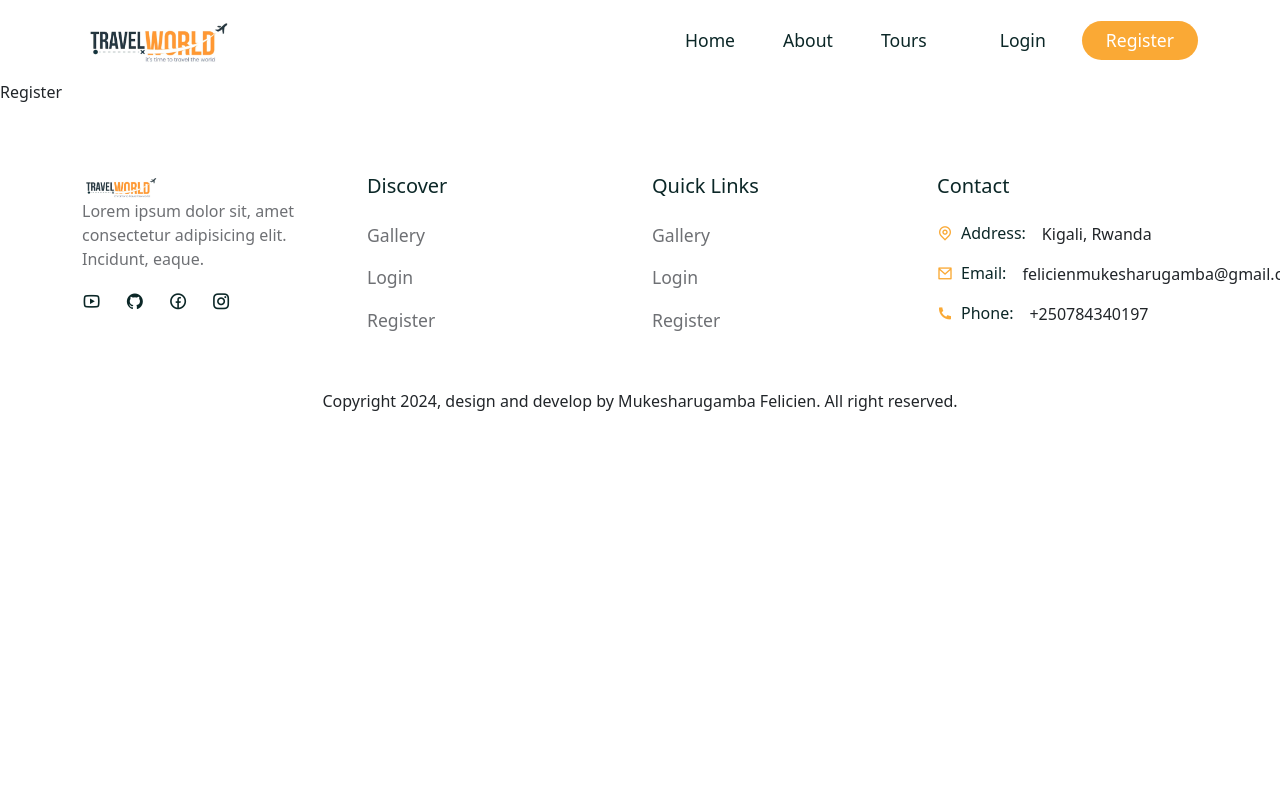
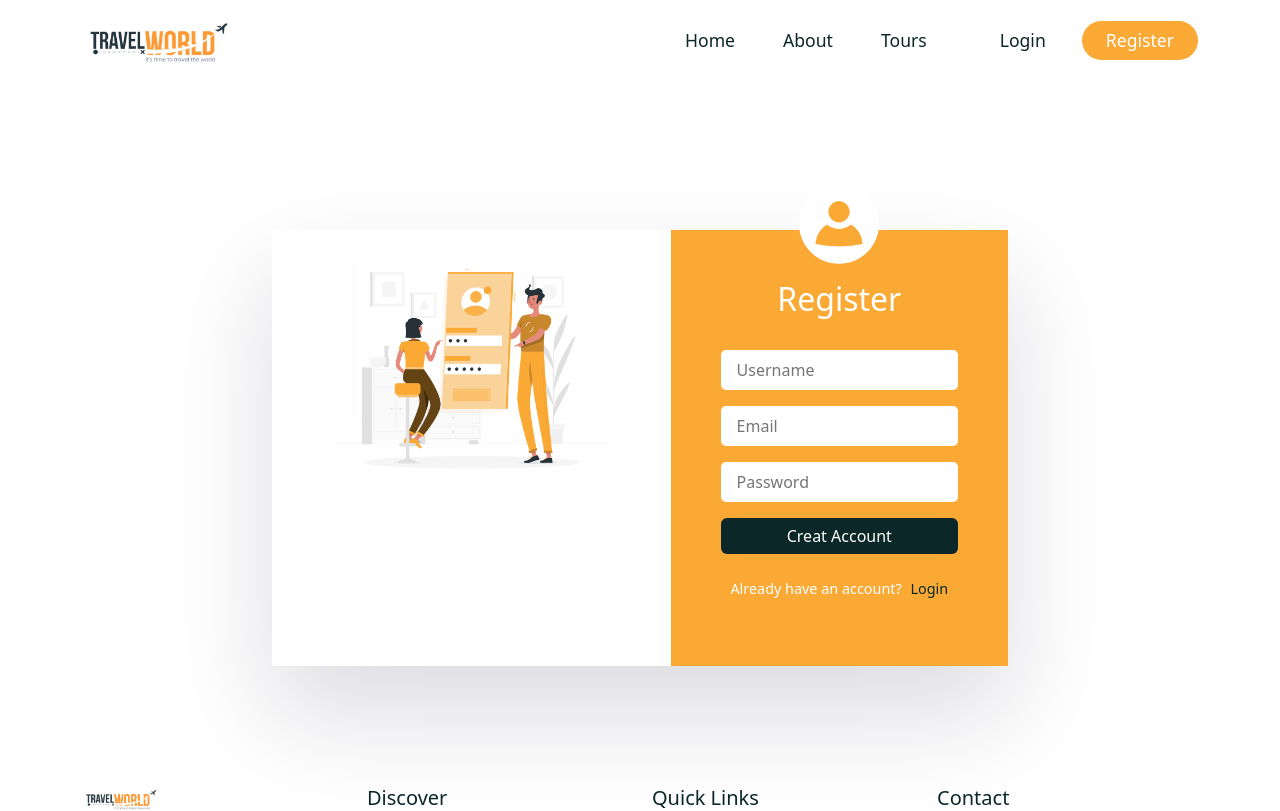
Before and after one commit to Felicien1992/Tour-full-project, a React (Create React App) app in the folder frontend/: page /register in a window 1280 px wide. Shown: the top 811 px of the page. Built offline with nearby package versions, Linux system fonts and the light colour scheme; a web font is replaced by a local one.

Commit message:
finished login & register form

```diff
--- a/frontend/src/pages/Login.jsx
+++ b/frontend/src/pages/Login.jsx
@@ -1,7 +1,77 @@
-import React from 'react'
+import React, { useState } from 'react'
+
+import { Container, Row, Col, Form, FormGroup, Button } from 'reactstrap'
+import { Link } from 'react-router-dom'
+import '../styles/login.css'
+
+import loginImg from '../assets/images/login.png'
+import userIcon from '../assets/images/user.png'
 
 const Login = () => {
-  return <div>Login</div>
-};
+  const [credentials, setCredentials] = useState({
+    email: undefined,
+    password: undefined,
+  });
 
-export default Login;
+  const handleChange = (e) => {
+    setCredentials((prev) => ({ ...prev, [e.target.id]: e.target.value }))
+  };
+
+  const handleclick = e =>{
+    e.preventDefault()
+  }
+  return (
+    <section>
+      <Container>
+        <Row>
+          <Col lg="8" className="m-auto">
+            <div className="login__container d-flex justify-content-between">
+              <div className="login__img">
+                <img src={loginImg} alt="" />
+              </div>
+
+              <div className="login__form">
+                <div className="user">
+                  <img src={userIcon} alt="" />
+                </div>
+                <h2>Login</h2>
+
+                <Form onSubmit={handleclick}>
+                  <FormGroup>
+                    <input
+                      type="email"
+                      placeholder="Email"
+                      required
+                      id="email"
+                      onChange={handleChange}
+                    />
+                  </FormGroup>
+                  <FormGroup>
+                    <input
+                      type="password"
+                      placeholder="Password"
+                      required
+                      id="password"
+                      onChange={handleChange}
+                    />
+                  </FormGroup>
+                  <Button
+                    className="btn secondary__btn auth__btn"
+                    type="submit"
+                  >
+                    Login
+                  </Button>
+                </Form>
+                <p>
+                  Don't have an account? <Link to="/register">Create</Link>{' '}
+                </p>
+              </div>
+            </div>
+          </Col>
+        </Row>
+      </Container>
+    </section>
+  )
+}
+
+export default Login
--- a/frontend/src/pages/Register.jsx
+++ b/frontend/src/pages/Register.jsx
@@ -1,7 +1,87 @@
-import React from 'react'
+import React, { useState } from 'react'
+
+import { Container, Row, Col, Form, FormGroup, Button } from 'reactstrap'
+import { Link } from 'react-router-dom'
+import '../styles/login.css'
+
+import registerImg from '../assets/images/login.png'
+import userIcon from '../assets/images/user.png'
 
 const Register = () => {
-  return <div>Register</div>
-};
+  const [credentials, setCredentials] = useState({
+    userName: undefined,
+    email: undefined,
+    password: undefined,
+  })
 
-export default Register;
+  const handleChange = (e) => {
+    setCredentials((prev) => ({ ...prev, [e.target.id]: e.target.value }))
+  }
+
+  const handleclick = (e) => {
+    e.preventDefault()
+  }
+  return (
+    <section>
+      <Container>
+        <Row>
+          <Col lg="8" className="m-auto">
+            <div className="login__container d-flex justify-content-between">
+              <div className="login__img">
+                <img src={registerImg} alt="" />
+              </div>
+
+              <div className="login__form">
+                <div className="user">
+                  <img src={userIcon} alt="" />
+                </div>
+                <h2>Register</h2>
+
+                <Form onSubmit={handleclick}>
+                  <FormGroup>
+                    <input
+                      type="text"
+                      placeholder="Username"
+                      required
+                      id="username"
+                      onChange={handleChange}
+                    />
+                  </FormGroup>
+                  <FormGroup>
+                    <input
+                      type="email"
+                      placeholder="Email"
+                      required
+                      id="email"
+                      onChange={handleChange}
+                    />
+                  </FormGroup>
+                  <FormGroup>
+                    <input
+                      type="password"
+                      placeholder="Password"
+                      required
+                      id="password"
+                      onChange={handleChange}
+                    />
+                  </FormGroup>
+                  <Button
+                    className="btn secondary__btn auth__btn"
+                    type="submit"
+                  >
+                    Creat Account
+                  </Button>
+                </Form>
+                <p>
+                  Already have an account? <Link to="/login">Login</Link>{' '}
+                </p>
+              </div>
+            </div>
+          </Col>
+        </Row>
+      </Container>
+    </section>
+  )
+}
+
+export default Register
--- a/frontend/src/pages/TourDetails.jsx
+++ b/frontend/src/pages/TourDetails.jsx
@@ -6,6 +6,7 @@
 import calculateAvgRating from '../utils/avgRating'
 import avatar from '../assets/images/avatar.jpg'
 import Booking from '../components/Boobing/Booking'
+import Newsletter from './../shared/Newsletter';
 
 const TourDetails = () => {
   const { id } = useParams()
@@ -190,6 +191,7 @@
           </Row>
         </Container>
       </section>
+      <Newsletter/>
     </>
   )
 }
--- /dev/null
+++ b/frontend/src/styles/login.css
@@ -0,0 +1,72 @@
+.login__img{
+    width: 60%;
+    text-align: center;
+}
+
+.login__img img{
+    width: 70%;
+    object-fit: contain;
+}
+
+.login__form{
+    padding: 50px;
+    background: var(--secondary-color);
+    position: relative;
+}
+
+.login__container{
+    box-shadow: rgba(17, 12, 46, 0.15) 0px 48px 100px 0px;
+    margin-top: 100px;
+}
+
+.login__form .user{
+    width: 80px;
+    height: 80px;
+    position: absolute;
+    top: -9%;
+    left: 50%;
+    transform: translate(-50%, -9%);
+}
+
+.login__form .user img{
+    width: 100%;
+}
+
+.login__form h2{
+    color: #fff;
+    text-align: center;
+    margin-bottom: 2rem;
+}
+
+.login__form input{
+    width: 100%;
+    padding: 0.5rem 1rem;
+    border-radius: 5px;
+    border: none;
+    font-size: 1rem;
+    color: var(--heading-color);
+}
+
+.login__form input:focus{
+    outline: none;
+}
+
+.auth__btn{
+    background: var(--heading-color) !important;
+    width: 100%;
+    color: #fff !important;
+}
+
+.login__form p{
+    font-size: 0.9rem;
+    color: #fff;
+    margin-top: 1.5rem;
+    text-align: center;
+}
+
+.login__form p a {
+    color: var(--heading-color);
+    text-decoration: none;
+    margin-left: 5px;
+    font-weight: 500;
+}
```
